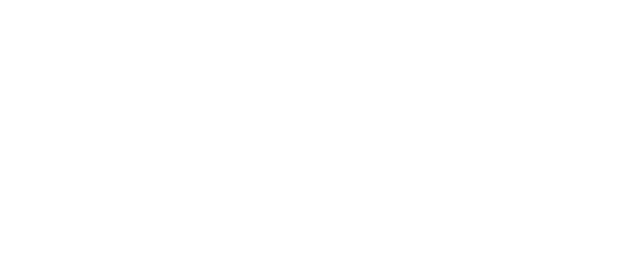
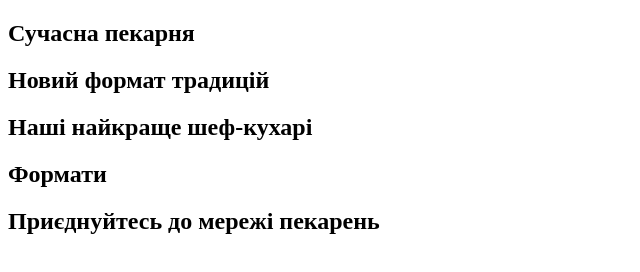
Before and after one commit to Engleb/Genius-Test, a plain HTML site: page index.html in a window 1280 px wide. Shown: the whole page, without its empty margins (0-640 px from the left). Drawn offline with Linux system fonts and the light colour scheme.

Commit message:
Update index.html

```diff
--- a/index.html
+++ b/index.html
@@ -1,19 +1,38 @@
 <!DOCTYPE html>
-<html lang="en">
+<html lang='en'>
 <head>
-    <meta charset="UTF-8">
-    <meta name="viewport" content="width=device-width, initial-scale=1.0">
-    <title>Test name</title>
+  <meta charset='UTF-8'>
+  <meta name='viewport' content='width=device-width, initial-scale=1.0'>
+  <title>Test name</title>
 </head>
 <body>
 <header>
-    <nav>
-<!--        Logo and menu-->
-    </nav>
-<!--    Button for call -->
+  <nav>
+    <!--        Logo and menu-->
+  </nav>
+  <!--    Button for call -->
 </header>
 <main>
-
+  <section>
+    <h1>Сучасна пекарня</h1>
+  </section>
+  <section>
+    <h2>Новий формат традицій</h2>
+  </section>
+  <section>
+    <h2>Наші найкраще шеф-кухарі</h2>
+    <article></article>
+    <article></article>
+  </section>
+  <section>
+    <h2>Формати</h2>
+    <article></article>
+    <article></article>
+    <article></article>
+  </section>
+  <section>
+    <h2>Приєднуйтесь до мережі пекарень</h2>
+  </section>
 </main>
 </body>
 </html>
```
